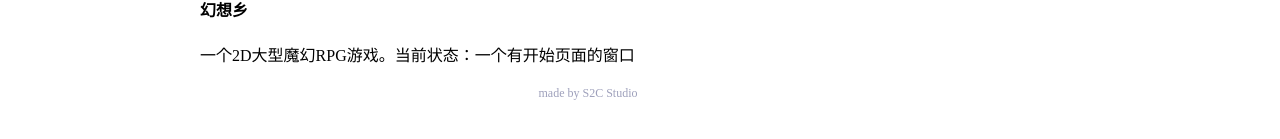
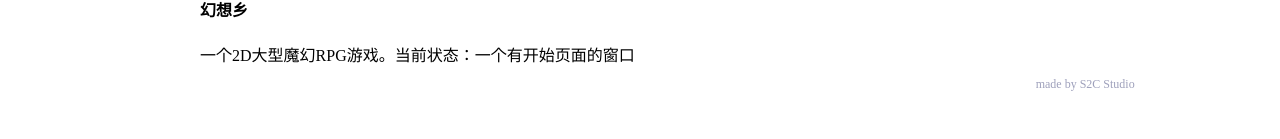
Before and after one commit to S2C-Studio/StudioWeb, a plain HTML site: page index.html in a window 1280 px wide. Shown: the part 647-786 px from the top of the page. Drawn offline with Linux system fonts and the light colour scheme.

Commit message:
Update css.css

```diff
--- a/css/css.css
+++ b/css/css.css
@@ -26,14 +26,9 @@
     left:200px;
 }
 #copyright{
-	width:776px;
-	margin-right:auto;
-	margin-left:auto;
-	padding:5px 0px 0px 0px;
-	background:#fff;
-	text-align:center;
-	height:60px;
-	line-height:13px;
 	font-size:12px;
 	color:#9EA0BB;
+	position: absolute;
+	bottom: -10px;
+	right: -500px;
 }
```
